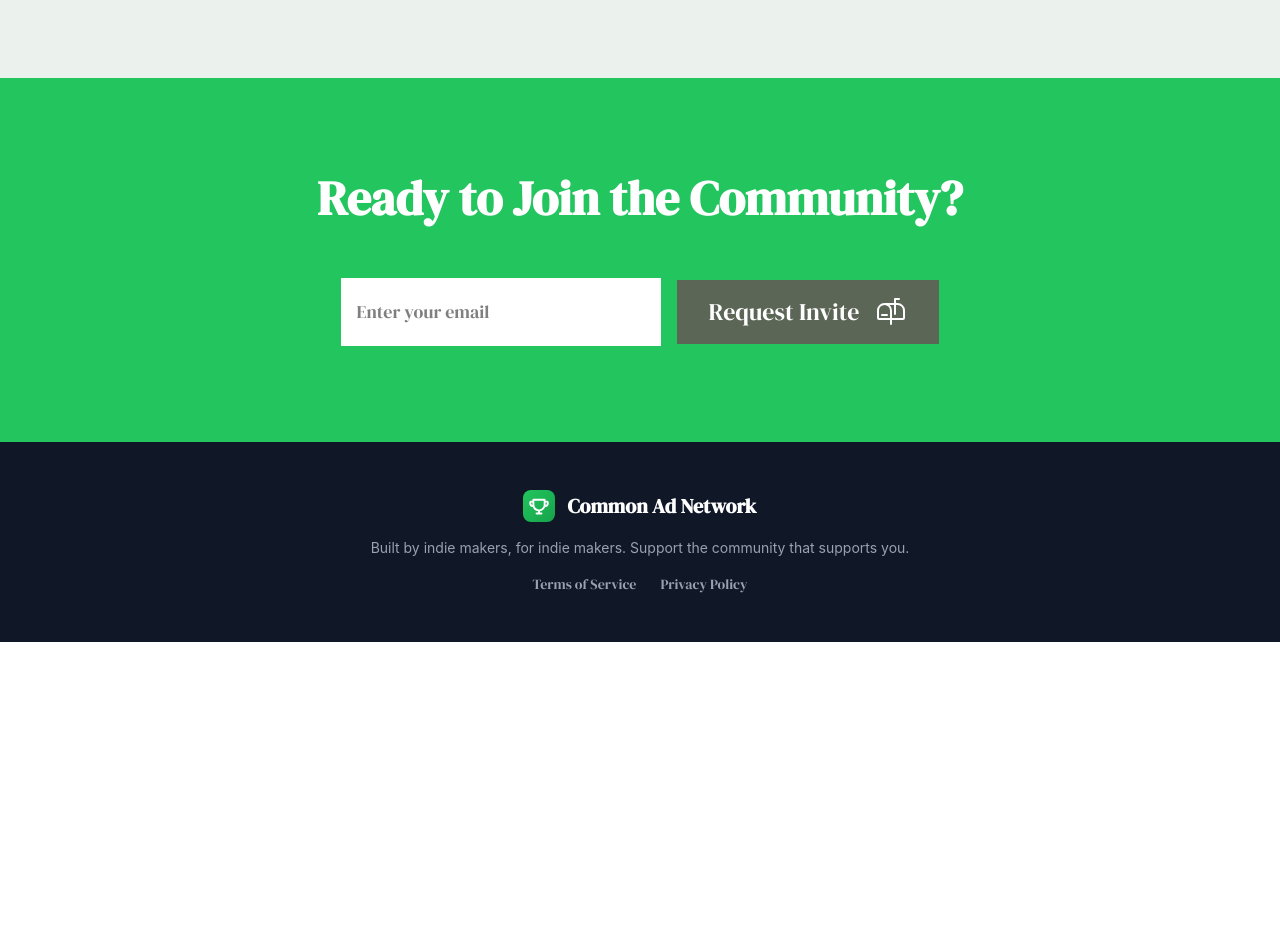
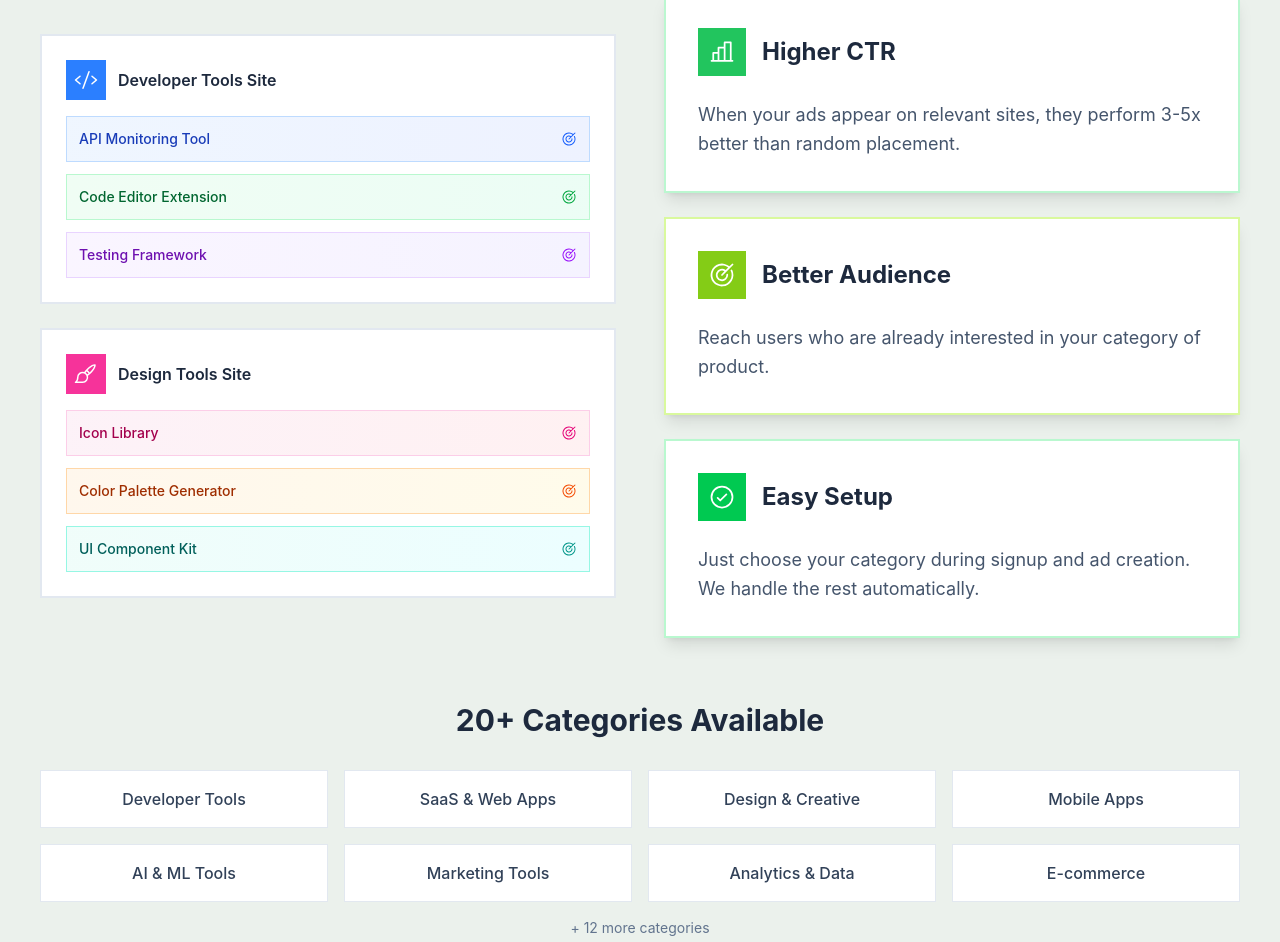
Before and after one commit to alexthegoodman/common-ad-network, a Next.js app: page / in a window 1280 px wide. Shown: the part 2410-3352 px from the top of the page. Before the commit the page ends 3052 px from the top, so only its background shows below. Built offline with nearby package versions, Linux system fonts and the light colour scheme; no server answers.

Commit message:
add targeting section to home

```diff
--- a/app/page.tsx
+++ b/app/page.tsx
@@ -16,6 +16,10 @@ import {
   ChartLineUpIcon,
   CheckIcon,
   MailboxIcon,
+  Target,
+  Code,
+  PaintBrush,
+  ChartBar,
 } from "@phosphor-icons/react";
 
 export default function Home() {
@@ -286,6 +290,184 @@ export default function Home() {
         </div>
       </section>
 
+      {/* Smart Targeting Section */}
+      <section className="targeting pb-10 sm:pb-20">
+        <div className="px-4 sm:px-10">
+          <div className="mx-auto">
+            <div className="text-center mb-12 sm:mb-16">
+              <h2 className="text-4xl sm:text-6xl md:text-8xl lg:text-[128px] leading-tight lg:leading-[154px] text-slate-700 mb-6">
+                Smart
+                <br />
+                <span className="text-primary-500">Targeting</span>
+              </h2>
+              <p className="text-lg sm:text-xl lg:text-2xl text-slate-600 font-sans max-w-3xl mx-auto">
+                Your ads only appear on relevant sites. Our category-based
+                matching ensures a developer tool reaches developers, not
+                designers.
+              </p>
+            </div>
+
+            <div className="grid grid-cols-1 lg:grid-cols-2 gap-8 lg:gap-12 items-center">
+              {/* Visual Demonstration */}
+              <div className="space-y-6">
+                <div className="bg-white p-6 border-2 border-slate-200 ">
+                  <div className="flex items-center gap-3 mb-4">
+                    <div className="w-10 h-10 bg-blue-500  flex items-center justify-center">
+                      <Code size={24} className="text-white" />
+                    </div>
+                    <span className="font-sans font-semibold text-slate-800">
+                      Developer Tools Site
+                    </span>
+                  </div>
+                  <div className="space-y-3">
+                    <div className="bg-gradient-to-r from-blue-50 to-indigo-50 p-3  border border-blue-200">
+                      <div className="flex items-center justify-between">
+                        <span className="font-sans text-sm font-medium text-blue-800">
+                          API Monitoring Tool
+                        </span>
+                        <Target size={16} className="text-blue-600" />
+                      </div>
+                    </div>
+                    <div className="bg-gradient-to-r from-green-50 to-emerald-50 p-3  border border-green-200">
+                      <div className="flex items-center justify-between">
+                        <span className="font-sans text-sm font-medium text-green-800">
+                          Code Editor Extension
+                        </span>
+                        <Target size={16} className="text-green-600" />
+                      </div>
+                    </div>
+                    <div className="bg-gradient-to-r from-purple-50 to-violet-50 p-3  border border-purple-200">
+                      <div className="flex items-center justify-between">
+                        <span className="font-sans text-sm font-medium text-purple-800">
+                          Testing Framework
+                        </span>
+                        <Target size={16} className="text-purple-600" />
+                      </div>
+                    </div>
+                  </div>
+                </div>
+
+                <div className="bg-white p-6 border-2 border-slate-200 ">
+                  <div className="flex items-center gap-3 mb-4">
+                    <div className="w-10 h-10 bg-pink-500  flex items-center justify-center">
+                      <PaintBrush size={24} className="text-white" />
+                    </div>
+                    <span className="font-sans font-semibold text-slate-800">
+                      Design Tools Site
+                    </span>
+                  </div>
+                  <div className="space-y-3">
+                    <div className="bg-gradient-to-r from-pink-50 to-rose-50 p-3  border border-pink-200">
+                      <div className="flex items-center justify-between">
+                        <span className="font-sans text-sm font-medium text-pink-800">
+                          Icon Library
+                        </span>
+                        <Target size={16} className="text-pink-600" />
+                      </div>
+                    </div>
+                    <div className="bg-gradient-to-r from-orange-50 to-amber-50 p-3  border border-orange-200">
+                      <div className="flex items-center justify-between">
+                        <span className="font-sans text-sm font-medium text-orange-800">
+                          Color Palette Generator
+                        </span>
+                        <Target size={16} className="text-orange-600" />
+                      </div>
+                    </div>
+                    <div className="bg-gradient-to-r from-teal-50 to-cyan-50 p-3  border border-teal-200">
+                      <div className="flex items-center justify-between">
+                        <span className="font-sans text-sm font-medium text-teal-800">
+                          UI Component Kit
+                        </span>
+                        <Target size={16} className="text-teal-600" />
+                      </div>
+                    </div>
+                  </div>
+                </div>
+              </div>
+
+              {/* Benefits List */}
+              <div className="space-y-6">
+                <div className="bg-white p-6 sm:p-8  border-2 border-primary-200 shadow-lg">
+                  <div className="flex items-center gap-4 mb-6">
+                    <div className="w-12 h-12 bg-primary-500  flex items-center justify-center">
+                      <ChartBar size={28} className="text-white" />
+                    </div>
+                    <h3 className="text-xl sm:text-2xl font-bold text-slate-800 font-sans">
+                      Higher CTR
+                    </h3>
+                  </div>
+                  <p className="text-slate-600 font-sans text-base sm:text-lg leading-relaxed">
+                    When your ads appear on relevant sites, they perform 3-5x
+                    better than random placement.
+                  </p>
+                </div>
+
+                <div className="bg-white p-6 sm:p-8  border-2 border-accent-200 shadow-lg">
+                  <div className="flex items-center gap-4 mb-6">
+                    <div className="w-12 h-12 bg-accent-500  flex items-center justify-center">
+                      <Target size={28} className="text-white" />
+                    </div>
+                    <h3 className="text-xl sm:text-2xl font-bold text-slate-800 font-sans">
+                      Better Audience
+                    </h3>
+                  </div>
+                  <p className="text-slate-600 font-sans text-base sm:text-lg leading-relaxed">
+                    Reach users who are already interested in your category of
+                    product.
+                  </p>
+                </div>
+
+                <div className="bg-white p-6 sm:p-8  border-2 border-green-200 shadow-lg">
+                  <div className="flex items-center gap-4 mb-6">
+                    <div className="w-12 h-12 bg-green-500  flex items-center justify-center">
+                      <CheckCircle size={28} className="text-white" />
+                    </div>
+                    <h3 className="text-xl sm:text-2xl font-bold text-slate-800 font-sans">
+                      Easy Setup
+                    </h3>
+                  </div>
+                  <p className="text-slate-600 font-sans text-base sm:text-lg leading-relaxed">
+                    Just choose your category during signup and ad creation. We
+                    handle the rest automatically.
+                  </p>
+                </div>
+              </div>
+            </div>
+
+            {/* Category Examples */}
+            <div className="mt-12 sm:mt-16">
+              <h3 className="text-2xl sm:text-3xl font-bold text-center text-slate-800 mb-8 font-sans">
+                20+ Categories Available
+              </h3>
+              <div className="grid grid-cols-2 sm:grid-cols-3 lg:grid-cols-4 gap-3 sm:gap-4">
+                {[
+                  "Developer Tools",
+                  "SaaS & Web Apps",
+                  "Design & Creative",
+                  "Mobile Apps",
+                  "AI & ML Tools",
+                  "Marketing Tools",
+                  "Analytics & Data",
+                  "E-commerce",
+                ].map((category) => (
+                  <div
+                    key={category}
+                    className="bg-white p-3 sm:p-4  border border-slate-200 text-center"
+                  >
+                    <span className="font-sans text-sm sm:text-base font-medium text-slate-700">
+                      {category}
+                    </span>
+                  </div>
+                ))}
+              </div>
+              <p className="text-center text-slate-500 font-sans text-sm mt-4">
+                + 12 more categories
+              </p>
+            </div>
+          </div>
+        </div>
+      </section>
+
       {/* Karma System Explanation */}
       <div className="px-4 sm:px-10 mb-10 sm:mb-20">
         <div className="">
@@ -296,7 +478,7 @@ export default function Home() {
           </div>
           <div className="flex flex-col xl:flex-row">
             <div>
-              <p className="text-4xl sm:text-6xl md:text-8xl lg:text-[128px] leading-tight lg:leading-[164px]">
+              <p className="text-slate-700 text-4xl sm:text-6xl md:text-8xl lg:text-[128px] leading-tight lg:leading-[164px]">
                 Karma
                 <br />
                 System
```
